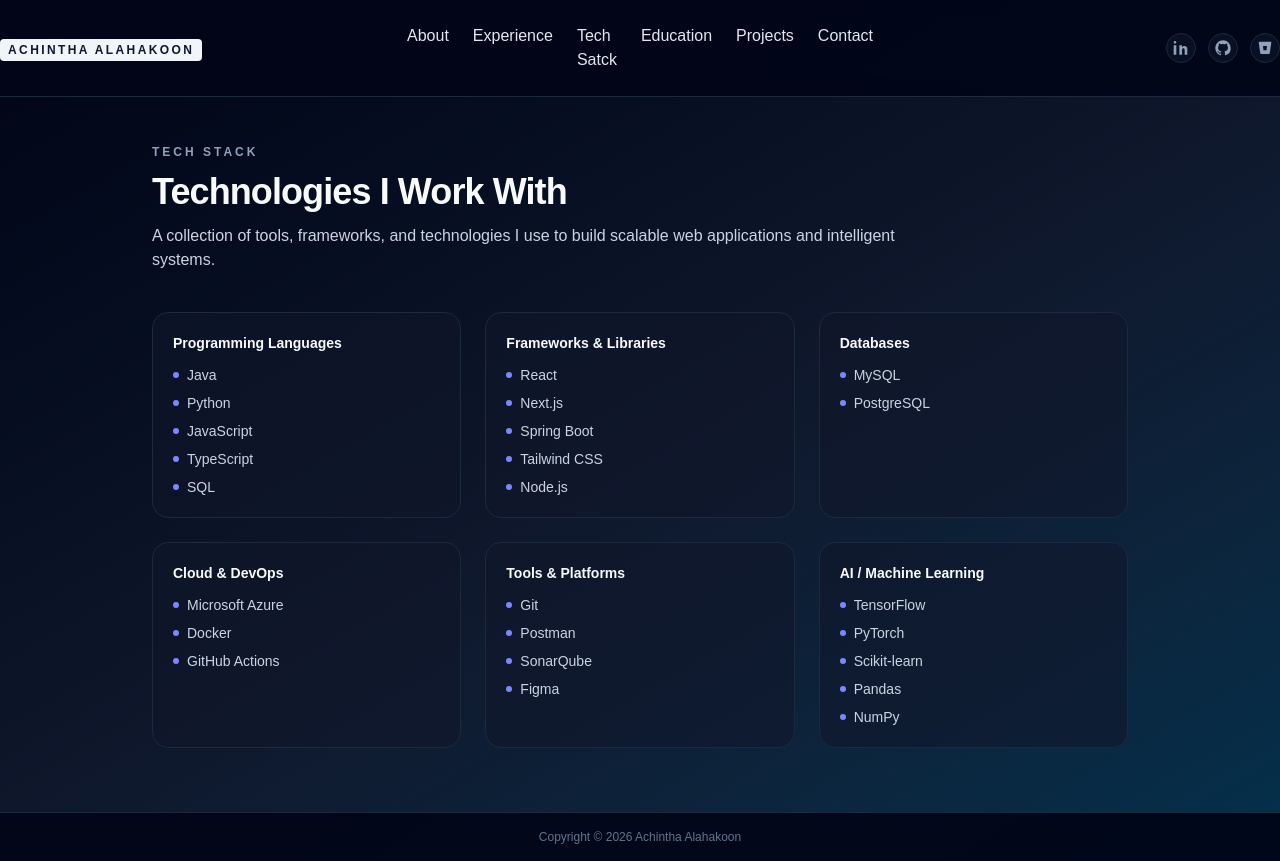
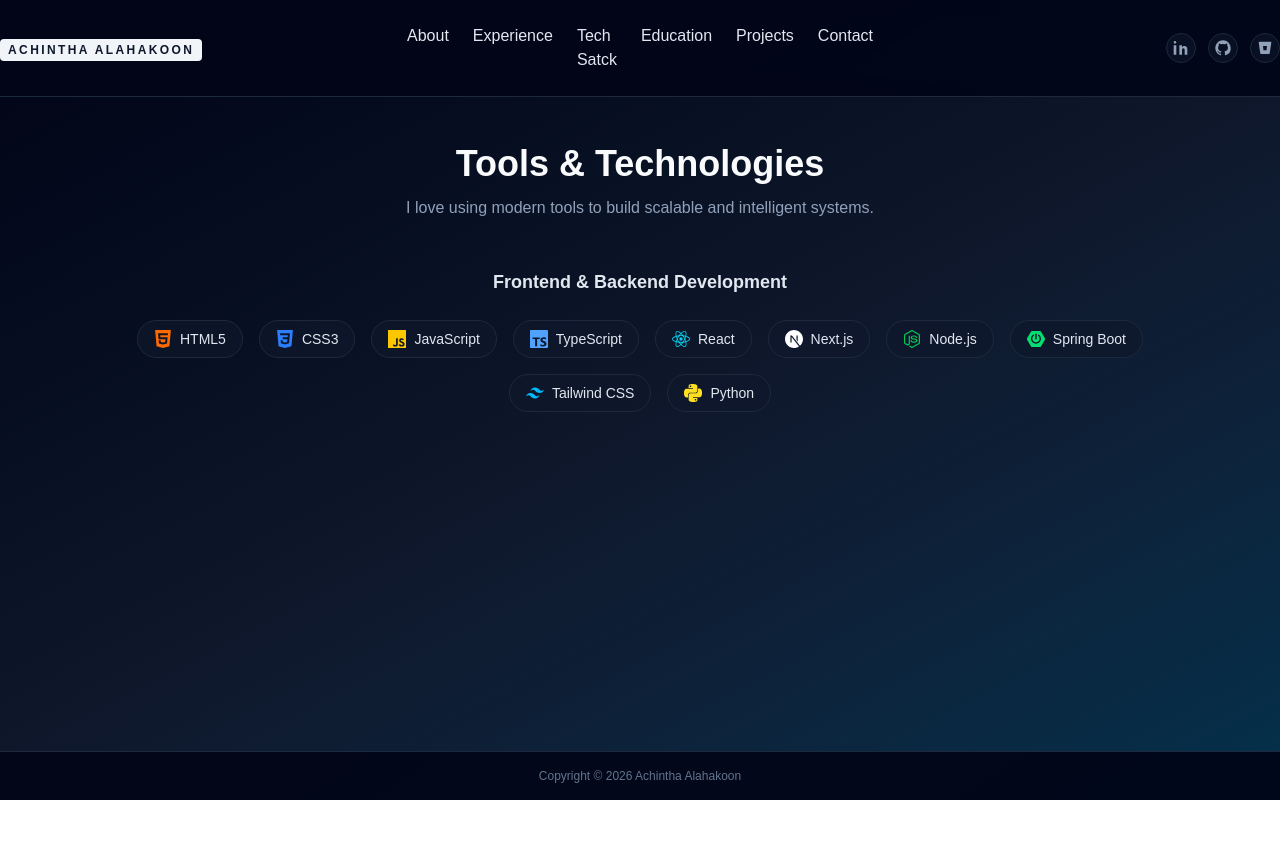
Before and after one commit to achintha-alahakoon/Portfolio, a Next.js app: page /techstack in a window 1280 px wide. After the commit the page ends 800 px from the top, so only its background shows below. Built offline with nearby package versions, Linux system fonts and the light colour scheme.

Commit message:
Updated Tech Satck Page

```diff
--- a/components/pages/TechStackPage.tsx
+++ b/components/pages/TechStackPage.tsx
@@ -1,65 +1,67 @@
-const techStack = [
+import {
+  SiHtml5,
+  SiCss3,
+  SiJavascript,
+  SiTypescript,
+  SiReact,
+  SiNextdotjs,
+  SiNodedotjs,
+  SiSpringboot,
+  SiTailwindcss,
+  SiPython,
+} from "react-icons/si";
+
+const techGroups = [
   {
-      category: "Programming Languages",
-      items: ["Java", "Python", "JavaScript", "TypeScript", "SQL"],
-    },
-    {
-      category: "Frameworks & Libraries",
-      items: ["React", "Next.js", "Spring Boot", "Tailwind CSS", "Node.js"],
-    },
-    {
-      category: "Databases",
-      items: ["MySQL", "PostgreSQL"],
-    },
-    {
-      category: "Cloud & DevOps",
-      items: ["Microsoft Azure", "Docker", "GitHub Actions"],
-    },
-    {
-      category: "Tools & Platforms",
-      items: ["Git", "Postman", "SonarQube", "Figma"],
-    },
-    {
-      category: "AI / Machine Learning",
-      items: ["TensorFlow", "PyTorch", "Scikit-learn", "Pandas", "NumPy"],
+    title: "Frontend & Backend Development",
+    items: [
+      { name: "HTML5", icon: SiHtml5, color: "text-orange-500" },
+      { name: "CSS3", icon: SiCss3, color: "text-blue-500" },
+      { name: "JavaScript", icon: SiJavascript, color: "text-yellow-400" },
+      { name: "TypeScript", icon: SiTypescript, color: "text-blue-400" },
+      { name: "React", icon: SiReact, color: "text-cyan-400" },
+      { name: "Next.js", icon: SiNextdotjs, color: "text-white" },
+      { name: "Node.js", icon: SiNodedotjs, color: "text-green-500" },
+      { name: "Spring Boot", icon: SiSpringboot, color: "text-green-400" },
+      { name: "Tailwind CSS", icon: SiTailwindcss, color: "text-sky-400" },
+      { name: "Python", icon: SiPython, color: "text-yellow-300" },
+    ],
   },
 ];
 
 export default function TechStackPage() {
   return (
-      <main className="mx-auto max-w-5xl px-6 py-16">
-        <header className="mb-10 space-y-3">
-          <p className="text-xs font-semibold uppercase tracking-[0.25em] text-slate-400">
-            Tech Stack
-          </p>
-          <h1 className="text-3xl font-semibold tracking-tight text-slate-50 md:text-4xl">
-            Technologies I Work With
+    <main className="mx-auto max-w-6xl px-6 py-16">
+      <header className="mb-12 text-center space-y-3">
+        <h1 className="text-4xl font-semibold text-slate-50">
+          Tools & Technologies
         </h1>
-          <p className="max-w-3xl text-sm text-slate-300 md:text-base">
-            A collection of tools, frameworks, and technologies I use to build
-            scalable web applications and intelligent systems.
+        <p className="text-slate-400">
+          I love using modern tools to build scalable and intelligent systems.
         </p>
       </header>
 
-        <section className="grid gap-6 sm:grid-cols-2 lg:grid-cols-3">
-          {techStack.map((group) => (
+      <section className="space-y-14">
+        {techGroups.map((group) => (
+          <div key={group.title}>
+            <h2 className="mb-6 text-center text-lg font-semibold text-slate-200">
+              {group.title}
+            </h2>
+
+            <div className="flex flex-wrap justify-center gap-4">
+              {group.items.map((tech) => {
+                const Icon = tech.icon;
+                return (
                   <div
-              key={group.category}
-              className="rounded-2xl border border-slate-800 bg-slate-900/60 p-5"
+                    key={tech.name}
+                    className="flex items-center gap-2 rounded-full border border-slate-800 bg-slate-900/70 px-4 py-2 text-sm text-slate-200 hover:border-indigo-500 transition"
                   >
-              <h2 className="mb-3 text-sm font-semibold text-slate-50">
-                {group.category}
-              </h2>
-              <ul className="space-y-2 text-sm text-slate-300">
-                {group.items.map((item) => (
-                  <li
-                    key={item}
-                    className="flex items-center gap-2 before:h-1.5 before:w-1.5 before:rounded-full before:bg-indigo-400"
-                  >
-                    {item}
-                  </li>
-                ))}
-              </ul>
+                    <Icon className={`text-lg ${tech.color}`} />
+                    {tech.name}
+                  </div>
+                );
+              })}
+            </div>
           </div>
         ))}
       </section>
--- a/package.json
+++ b/package.json
@@ -11,7 +11,8 @@
   "dependencies": {
     "next": "16.1.6",
     "react": "19.2.3",
-    "react-dom": "19.2.3"
+    "react-dom": "19.2.3",
+    "react-icons": "^5.5.0"
   },
   "devDependencies": {
     "@tailwindcss/postcss": "^4",
```
Also changed, not shown: app/about/page.tsx (line endings or trailing spaces), app/education/page.tsx (line endings or trailing spaces), app/experience/page.tsx (line endings or trailing spaces), 1 other file (tests, documents, lock files or other folders). Lines whose indentation alone changed are shown as unchanged.
